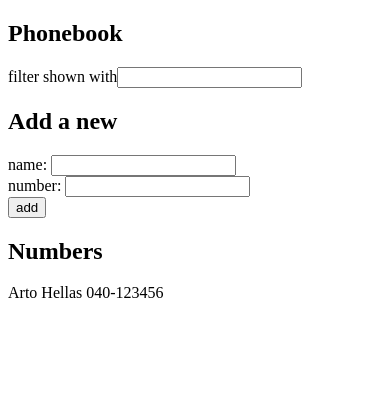
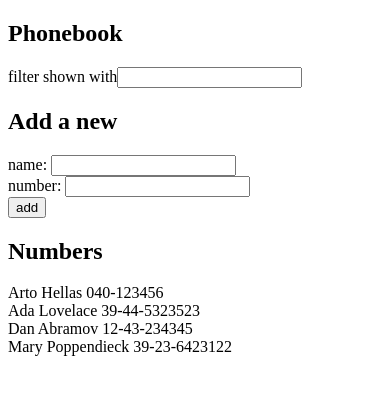
Before and after one commit to Artt4/Fullstack_Course_Open, a React (Vite) app in the folder part2/phonebook/: page / in a window 390 px wide. Shown: the top 394 px of the page. Built offline with nearby package versions, Linux system fonts and the light colour scheme; data requests are answered from the project's data file.

Commit message:
Solution to 2.11: The Phonebook (implemented axios and db.json)

```diff
--- /dev/null
+++ b/part2/phonebook/db.json
@@ -0,0 +1,24 @@
+{
+  "persons": [
+    {
+      "name": "Arto Hellas",
+      "number": "040-123456",
+      "id": "1"
+    },
+    {
+      "name": "Ada Lovelace",
+      "number": "39-44-5323523",
+      "id": "2"
+    },
+    {
+      "name": "Dan Abramov",
+      "number": "12-43-234345",
+      "id": "3"
+    },
+    {
+      "name": "Mary Poppendieck",
+      "number": "39-23-6423122",
+      "id": "4"
+    }
+  ]
+}
--- a/part2/phonebook/package.json
+++ b/part2/phonebook/package.json
@@ -7,9 +7,11 @@
     "dev": "vite",
     "build": "vite build",
     "lint": "eslint .",
-    "preview": "vite preview"
+    "preview": "vite preview",
+    "server": "json-server -p 3001 db.json"
   },
   "dependencies": {
+    "axios": "^1.15.2",
     "react": "^19.2.5",
     "react-dom": "^19.2.5"
   },
@@ -22,6 +24,7 @@
     "eslint-plugin-react-hooks": "^7.1.1",
     "eslint-plugin-react-refresh": "^0.5.2",
     "globals": "^17.5.0",
+    "json-server": "^1.0.0-beta.15",
     "vite": "^8.0.9"
   }
 }
--- a/part2/phonebook/src/App.jsx
+++ b/part2/phonebook/src/App.jsx
@@ -1,4 +1,5 @@
-import { useState } from "react";
+import { useState, useEffect } from "react";
+import axios from "axios";
 
 const Filter = ({ value, onChange }) => {
   return (
@@ -44,12 +45,20 @@
 };
 
 const App = () => {
-  const [persons, setPersons] = useState([
-    { name: "Arto Hellas", number: "040-123456", id: "1" },
-  ]);
+  const [persons, setPersons] = useState([]);
   const [newName, setNewName] = useState("");
   const [newNumber, setNewNumber] = useState("");
   const [filterValue, setNewFilter] = useState("");
+
+  useEffect(() => {
+    console.log("effect");
+    axios.get("http://localhost:3001/persons").then((response) => {
+      console.log("promise fulfilled");
+      setPersons(response.data);
+    });
+  }, []);
+
+  console.log("render", persons.length, "persons");
 
   const handlePersonChange = (event) => {
     console.log(event.target.value);
```
Also changed, not shown: 1 other file (tests, documents, lock files or other folders).
